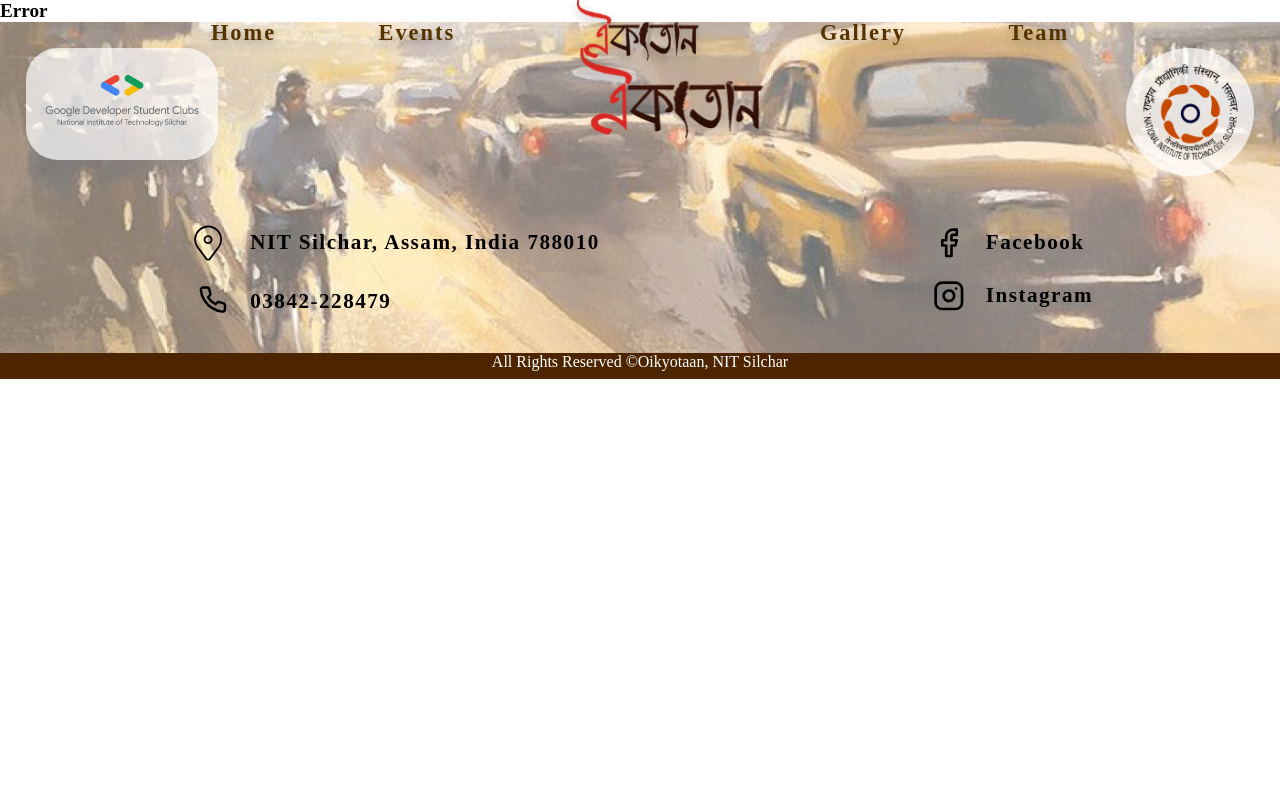
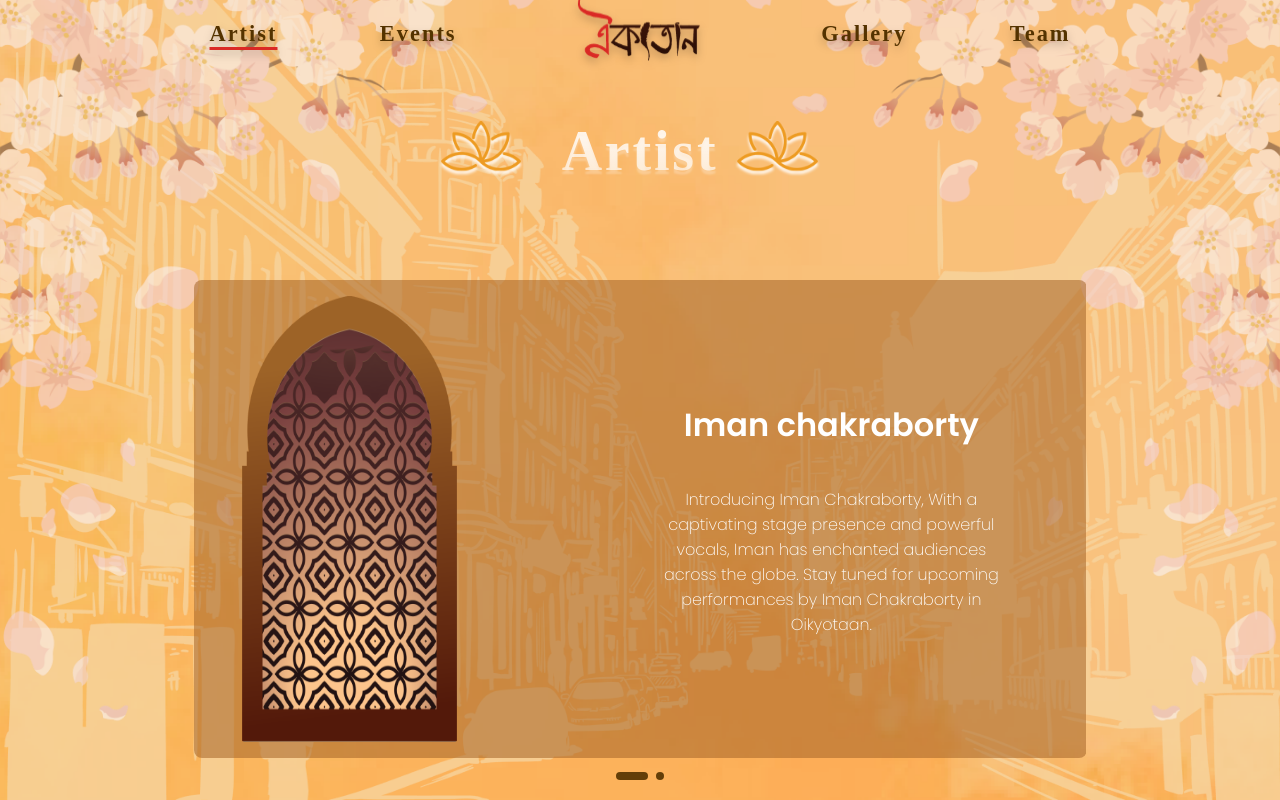
Before and after one commit to gdsc-nits-org/oikyotaan-2023, a React (Vite) app: page /artist in a window 1280 px wide. Shown: the top 800 px of the page. Built offline with nearby package versions, Linux system fonts and the light colour scheme; a web font is replaced by a local one.

Commit message:
add:content added for artist

```diff
--- a/src/App.jsx
+++ b/src/App.jsx
@@ -21,7 +21,7 @@ const App = () => {
         <Route path="/" element={<Home setLoading={setLoading} />} />
         <Route path="/gallery" element={<Gallery setLoading={setLoading} />} />
         <Route path="/events" element={<Events setLoading={setLoading} />} />
-        <Route path="/artists" element={<Artist />} />
+        <Route path="/artist" element={<Artist />} />
         <Route path="/team" element={<TeamPage setLoading={setLoading} />} />
         <Route path="*" element={<Error />} />
       </Routes>
--- a/src/Components/Navbar/Navbar.jsx
+++ b/src/Components/Navbar/Navbar.jsx
@@ -25,22 +25,27 @@ const Navbar = () => {
   return (
     <div ref={wrapperRef} className={style.container}>
       <div className={style.new}>
+        <NavLink
+          onClick={(val) => setMobile(!val)}
+          to="/"
+          className={({ isActive }) => (isActive ? style.active : "")}
+        >
           <img
             src="/images/oikyotan.svg"
             alt="img"
             className={mobile === false ? style.img : style.imgmob}
           />
+        </NavLink>
       </div>
-      {/* <ul className={style.nav}> */}
       <ul className={mobile === false ? style.nav : style.navmob}>
         <li className={style.li1}>
           <img src="/images/home.png" alt="img" className={style.imgm} />
           <NavLink
             onClick={(val) => setMobile(!val)}
-            to="/"
+            to="/artist"
             className={({ isActive }) => (isActive ? style.active : "")}
           >
-            Home
+            Artist
           </NavLink>
         </li>
         <li>
@@ -54,12 +59,18 @@ const Navbar = () => {
           </NavLink>
         </li>
         <li className={style.logo}>
+          <NavLink
+            onClick={(val) => setMobile(!val)}
+            to="/"
+            className={({ isActive }) => (isActive ? style.active : "")}
+          >
             <img
               src="/images/oikyotan.svg"
               alt="img"
               width={isMobile ? 0 : 160}
               className={style.img1}
             />
+          </NavLink>
         </li>
         <li className={style.li5}>
           <img src="/images/image.png" alt="img" className={style.imgm} />
--- a/src/assets/artist.json
+++ b/src/assets/artist.json
@@ -2,13 +2,13 @@
   {
     "id": 1,
     "name": "Iman chakraborty",
-    "description": "Lorem ipsum dolor sit amet, consectetur adipiscing elit. Nisi, augue mattis condimentum gravida ultrices nunc sagittis, faucibus lacus. Ornare urna nibhpellentesque odio senectus habitasse eu enim sit. Urna enim egestas diam nulla sit......",
+    "description": "Introducing Iman Chakraborty, With a captivating stage presence and powerful vocals, Iman has enchanted audiences across the globe. Stay tuned for upcoming performances by Iman Chakraborty in Oikyotaan.",
     "img": "https://res.cloudinary.com/dt3o8ldp9/image/upload/v1680631928/artist3_n93ank.jpg"
   },
   {
     "id": 2,
     "name": "Snigdhajit Bhowmik",
-    "description": "Lorem ipsum dolor sit amet, consectetur adipiscing elit. Nisi, augue mattis condimentum gravida ultrices nunc sagittis, faucibus lacus. Ornare urna nibhpellentesque odio senectus habitasse eu enim sit. Urna enim egestas diam nulla sit......",
+    "description": "Introducing Snigdhajit Bhowmik, a talented singer with a powerful voice and deep understanding of Indian classical music. Collaborating with renowned musicians and composers, Snigdhajit has performed at various concerts and festivals globally. Discover his soulful music and stay tuned for his upcoming performance in oikyotaan.",
     "img": "https://res.cloudinary.com/dt3o8ldp9/image/upload/v1680631071/artist2_y9doyf.jpg"
   }
 ]
```
Lines whose indentation alone changed are shown as unchanged.
